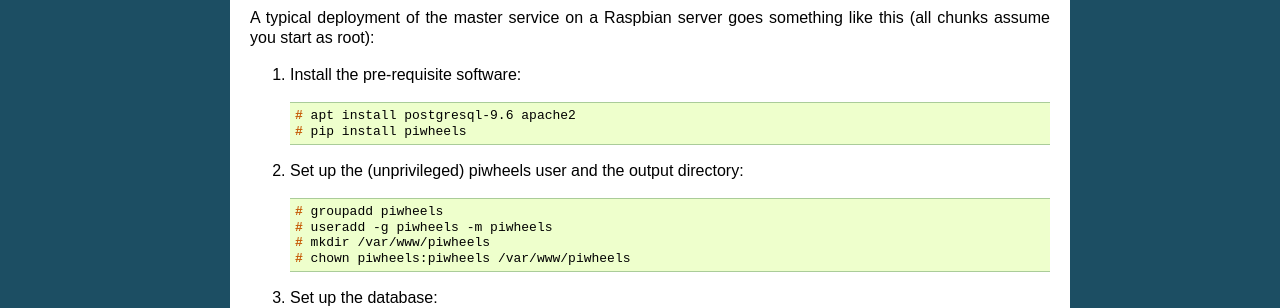
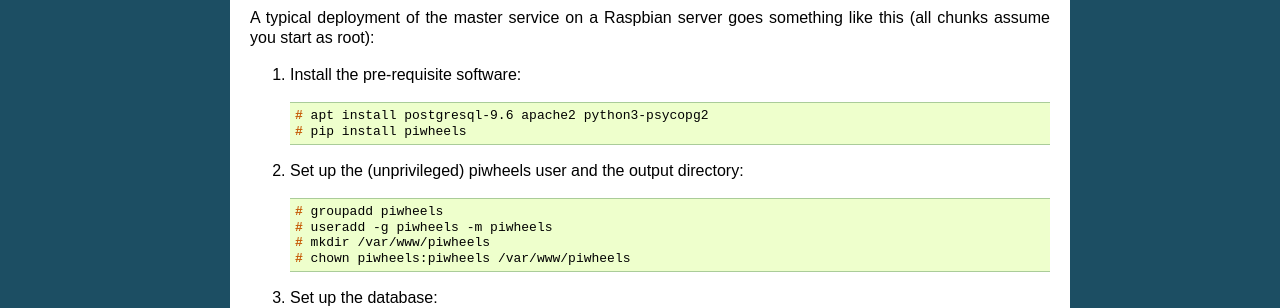
Before and after one commit to piwheels/piwheels, a Sphinx documentation site: the page built from docs/overview.rst, in a window 1280 px wide. Shown: the part 577-885 px from the top of the page. Built offline with Sphinx 7.4.7, drawn with Linux system fonts in a browser that asks for light colours.

Commit message:
Fix #44
Add psycopg2 as a master deployment installation action

```diff
--- a/docs/overview.rst
+++ b/docs/overview.rst
@@ -56,7 +56,7 @@
 
    .. code-block:: console
 
-       # apt install postgresql-9.6 apache2
+       # apt install postgresql-9.6 apache2 python3-psycopg2
        # pip install piwheels
 
 2. Set up the (unprivileged) piwheels user and the output directory:
```
